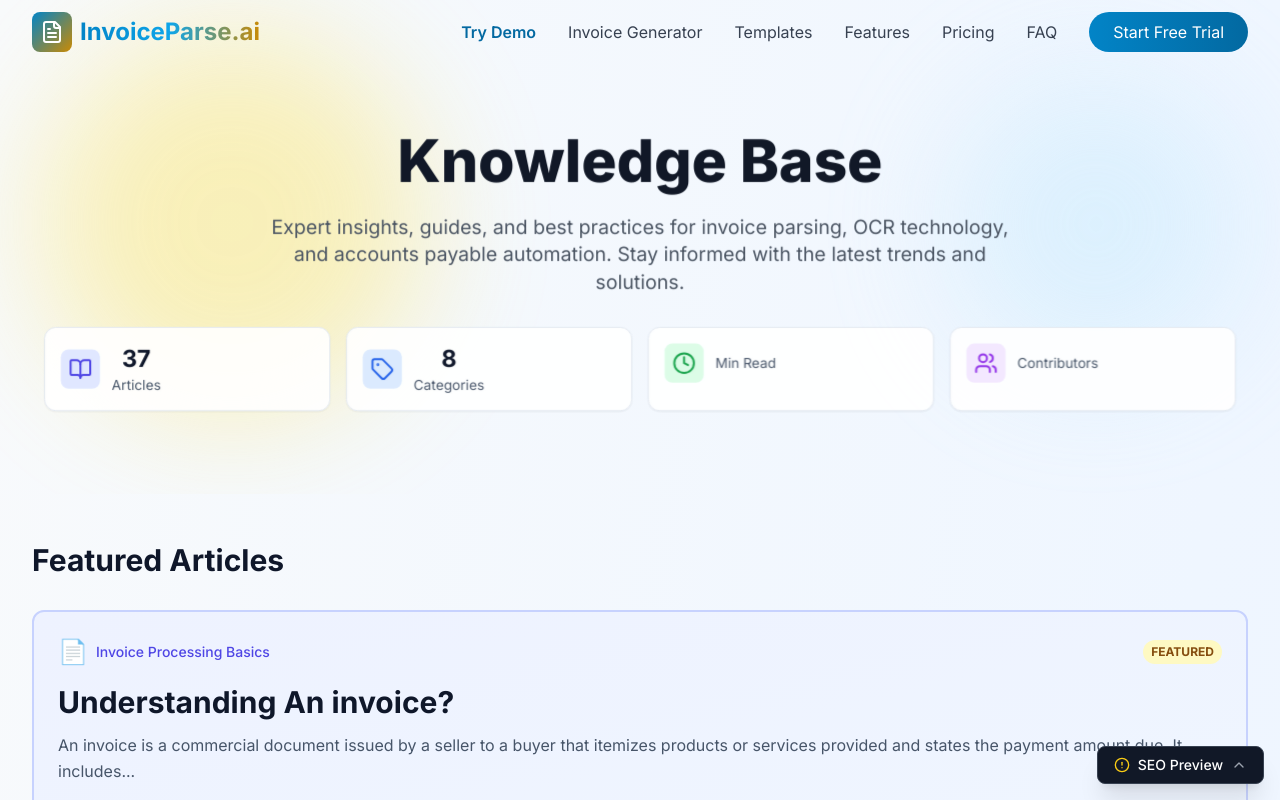
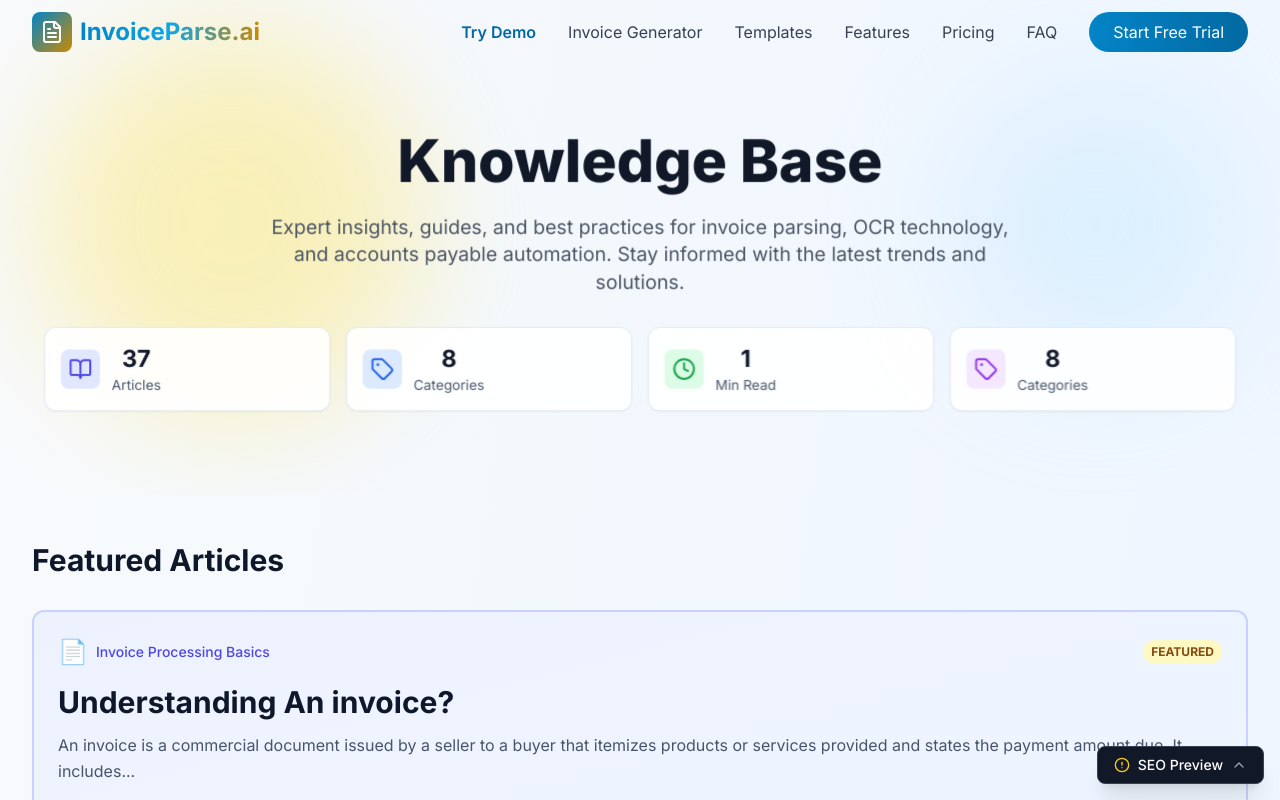
Before and after one commit to seewalk/invoice-parser, a Next.js app: page /blog in a window 1280 px wide. Shown: the top 800 px of the page. Built offline with nearby package versions, Linux system fonts and the light colour scheme.

Commit message:
fix(blog): correct stats property names in blog page
- Changed avgReadingTime to averageReadingTime
- Changed totalAuthors to totalCategories
- Aligns with actual getBlogStats return type

```diff
--- a/app/blog/page.tsx
+++ b/app/blog/page.tsx
@@ -86,7 +86,7 @@ export default function BlogPage() {
                 <Clock className="w-6 h-6 text-green-600" />
               </div>
               <div>
-                <div className="text-2xl font-bold text-slate-900">{stats.avgReadingTime}</div>
+                <div className="text-2xl font-bold text-slate-900">{stats.averageReadingTime}</div>
                 <div className="text-sm text-slate-600">Min Read</div>
               </div>
             </div>
@@ -95,11 +95,11 @@ export default function BlogPage() {
           <div className="bg-white/90 backdrop-blur-sm rounded-xl p-4 border border-slate-200 shadow-sm hover:shadow-md transition-shadow">
             <div className="flex items-center gap-3">
               <div className="p-2 bg-purple-100 rounded-lg">
-                <Users className="w-6 h-6 text-purple-600" />
+                <Tag className="w-6 h-6 text-purple-600" />
               </div>
               <div>
-                <div className="text-2xl font-bold text-slate-900">{stats.totalAuthors}</div>
-                <div className="text-sm text-slate-600">Contributors</div>
+                <div className="text-2xl font-bold text-slate-900">{stats.totalCategories}</div>
+                <div className="text-sm text-slate-600">Categories</div>
               </div>
             </div>
           </div>
```
